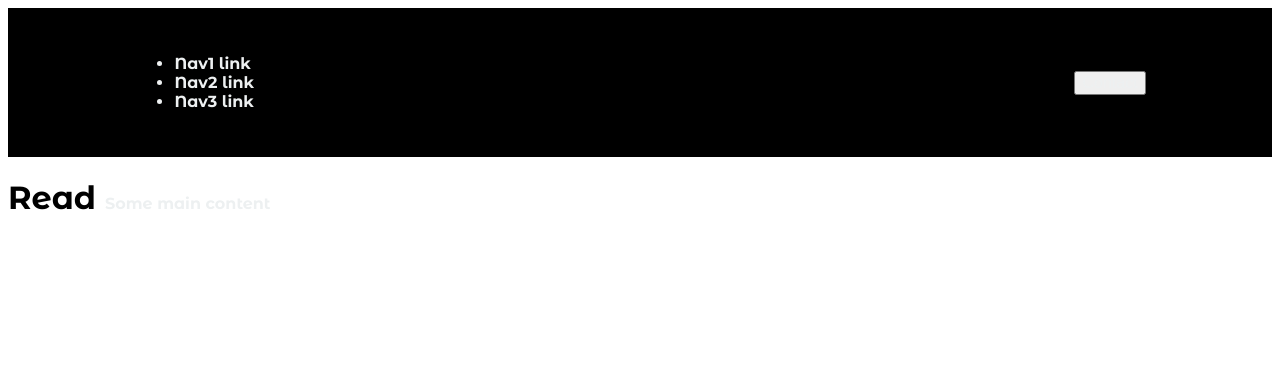
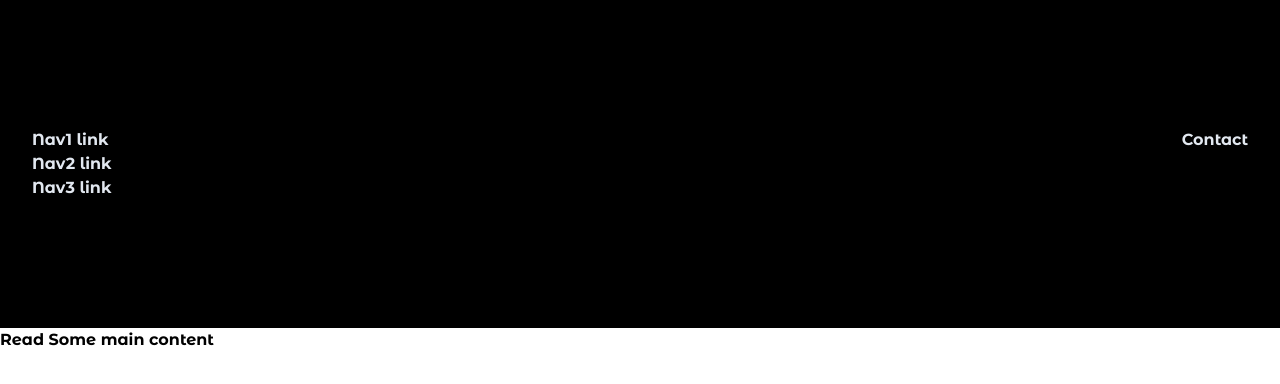
Before and after one commit to ngkaizhe/my-personal-website, a Next.js app: page /dashboard in a window 1280 px wide. Shown: the top 384 px of the page. Built offline with nearby package versions, Linux system fonts and the light colour scheme.

Commit message:
feat: use tailwind instead

```diff
--- a/next.config.js
+++ b/next.config.js
@@ -1,9 +1,5 @@
 /** @type {import('next').NextConfig} */
 const nextConfig = {
-  compiler: {
-    // Enables the styled-components SWC transform
-    styledComponents: true
-  }
 }
 
 module.exports = nextConfig
--- a/package.json
+++ b/package.json
@@ -21,6 +21,9 @@
     "typescript": "5.0.4"
   },
   "devDependencies": {
-    "@types/styled-components": "^5.1.26"
+    "@types/styled-components": "^5.1.26",
+    "autoprefixer": "^10.4.14",
+    "postcss": "^8.4.24",
+    "tailwindcss": "^3.3.2"
   }
 }
--- /dev/null
+++ b/postcss.config.js
@@ -0,0 +1,6 @@
+module.exports = {
+  plugins: {
+    tailwindcss: {},
+    autoprefixer: {},
+  },
+}
--- a/src/app/dashboard/layout.tsx
+++ b/src/app/dashboard/layout.tsx
@@ -1,54 +1,29 @@
-"use client";
-
 import Link from "next/link";
-import styled from "styled-components";
 
 const DashboardLayout = ({ children }: { children: React.ReactNode }) => {
   return (
-    <StyledDiv>
-      <StyledHeader>
+    <div className="box-border m-0 p-0">
+      <header className="bg-black flex justify-between align-baseline px-8 py-[10%]">
         <nav>
           <ul>
-            <li>
+            <li className="text-base text-slate-200">
               <Link href="#">Nav1 link</Link>
             </li>
-            <li>
+            <li className="text-base text-slate-200">
               <Link href="#">Nav2 link</Link>
             </li>
-            <li>
+            <li className="text-base text-slate-200">
               <Link href="#">Nav3 link</Link>
             </li>
           </ul>
         </nav>
         <Link href="#">
-          <button>Contact</button>
+          <button className="text-base text-slate-200">Contact</button>
         </Link>
-      </StyledHeader>
+      </header>
       {children}
-    </StyledDiv>
+    </div>
   );
 };
 
-const StyledDiv = styled.div`
-  box-sizing: border-box;
-  margin: 0;
-  padding: 0;
-
-  li,
-  a,
-  button {
-    font-size: 16px;
-    color: #edf0f1;
-    text-decoration: none;
-  }
-`;
-
-const StyledHeader = styled.header`
-  background-color: black;
-  display: flex;
-  justify-content: space-between;
-  align-items: center;
-  padding: 30px 10%;
-`;
-
 export default DashboardLayout;
--- /dev/null
+++ b/src/app/globals.css
@@ -0,0 +1,3 @@
+@tailwind base;
+@tailwind components;
+@tailwind utilities;
--- a/src/app/layout.tsx
+++ b/src/app/layout.tsx
@@ -1,4 +1,6 @@
 import { Montserrat_Alternates } from "next/font/google";
+
+import "./globals.css";
 
 const montserrat = Montserrat_Alternates({
   subsets: ["latin"],
--- /dev/null
+++ b/tailwind.config.js
@@ -0,0 +1,15 @@
+/** @type {import('tailwindcss').Config} */
+module.exports = {
+  content: [
+    "./app/**/*.{js,ts,jsx,tsx,mdx}",
+    "./pages/**/*.{js,ts,jsx,tsx,mdx}",
+    "./components/**/*.{js,ts,jsx,tsx,mdx}",
+
+    // Or if using `src` directory:
+    "./src/**/*.{js,ts,jsx,tsx,mdx}",
+  ],
+  theme: {
+    extend: {},
+  },
+  plugins: [],
+}
```
Also changed, not shown: 1 other file (tests, documents, lock files or other folders).
